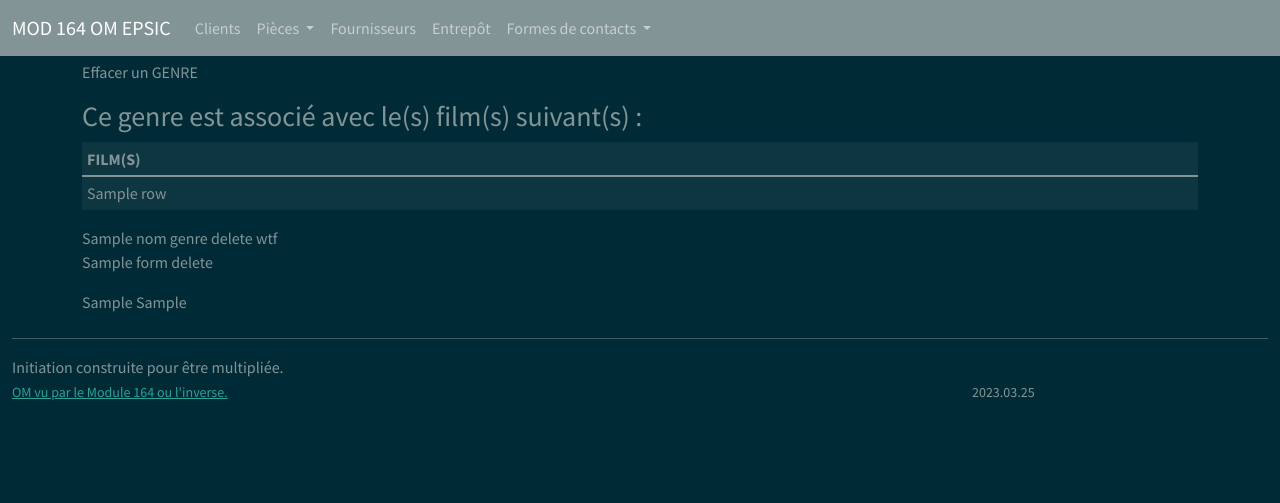
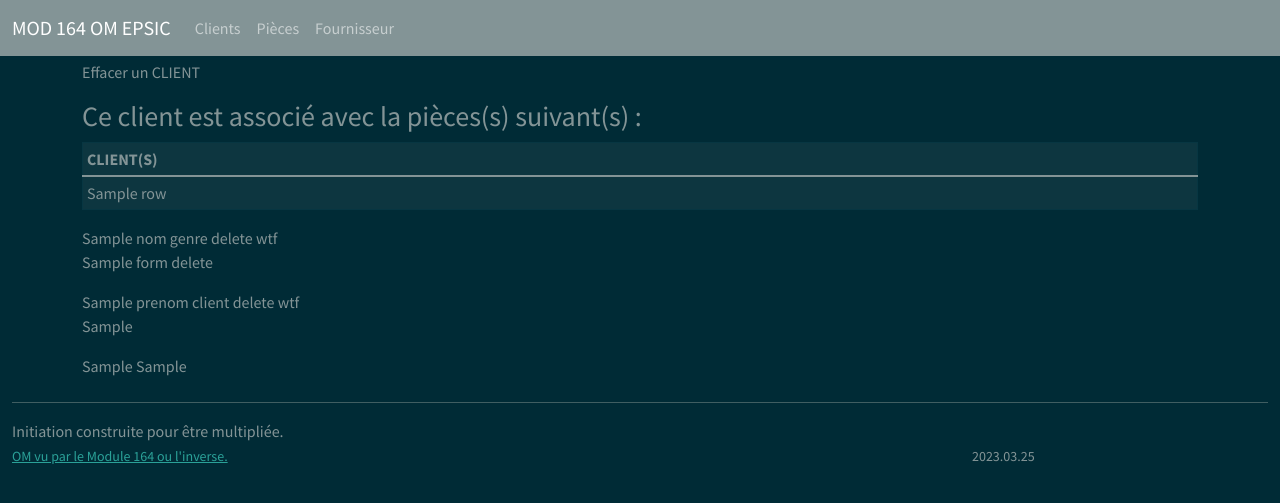
Before and after one commit to Richsam14/gittest2023, a Python web app: template APP_FILMS_164/templates/genres/genre_delete_wtf.html in a window 1280 px wide. Shown: the top 503 px of the page. Run offline with Jinja, Linux system fonts and the light colour scheme; the template is opened without the code that fills it: most values are stand-ins (such as "Sample title", 1, 10 or a date in 2020); some libraries are stand-ins or nearby versions.

Commit message:
Commit (25.05.2023)

```diff
--- a/APP_FILMS_164/genres/gestion_genres_wtf_forms.py
+++ b/APP_FILMS_164/genres/gestion_genres_wtf_forms.py
@@ -76,7 +76,7 @@ class FormWTFDeleteGenre(FlaskForm):
         submit_btn_conf_del : Bouton de confirmation pour effacer un "genre".
         submit_btn_annuler : Bouton qui permet d'afficher la table "t_genre".
     """
-    nom_genre_delete_wtf = StringField("Effacer ce genre")
-    submit_btn_del = SubmitField("Effacer genre")
+    nom_client_delete_wtf = StringField("Effacer ce client")
+    submit_btn_del = SubmitField("Effacer client")
     submit_btn_conf_del = SubmitField("Etes-vous sur d'effacer ?")
     submit_btn_annuler = SubmitField("Annuler")
--- a/APP_FILMS_164/templates/base.html
+++ b/APP_FILMS_164/templates/base.html
@@ -48,32 +48,12 @@
 						<!--		Afficher la liste des genres dans l'ordre (ASC) et tous les genres (0)-->
 						<a class="nav-link" href="{{ url_for('genres_afficher', order_by='ASC', id_genre_sel=0) }}">Clients</a>
 					</li>
-					<li class="nav-item dropdown">
-						<a class="nav-link dropdown-toggle" href="#" id="navdropdownfilms" role="button"
-						   data-bs-toggle="dropdown" aria-expanded="false">
-							Pièces
-						</a>
-						<ul class="dropdown-menu dropdown-menu-dark" aria-labelledby="navbarDarkDropdownMenuLink">
-							<li><a class="nav-link" href="{{ url_for('films_genres_afficher', id_film_sel=0) }}">Clients</a>
-							</li>
-							<li><a class="nav-link" href="{{ url_for('films_genres_afficher', id_film_sel=0) }}">Fournisseurs</a></li>
-						</ul>
-					</li>
 
 					<li class="nav-item">
-						<a class="nav-link" href="{{ url_for('personnes_taille_dict') }}">Fournisseurs</a>
+						<a class="nav-link" href="{{ url_for('personnes_taille_dict') }}">Pièces</a>
 					</li>
 					<li class="nav-item">
-						<a class="nav-link" href="{{ url_for('route_hommage_a_u_x_V_ictim_es_du_monstre_du_mod_1_6_4') }}">Entrepôt</a>
-					</li>
-					<li class="nav-item dropdown">
-						<a class="nav-link dropdown-toggle" href="#" id="navbarDarkDropdownMenuLink" role="button" data-bs-toggle="dropdown" aria-expanded="false">
-							Formes de contacts
-						</a>
-						<ul class="dropdown-menu dropdown-menu-dark" aria-labelledby="navbarDarkDropdownMenuLink">
-							<li><a class="dropdown-item" href="{{ url_for('index') }}">Téléphone</a></li>
-							<li><a class="dropdown-item" href="{{ url_for('mon_premier_wtform') }}">Mail</a></li>
-						</ul>
+						<a class="nav-link" href="{{ url_for('route_hommage_a_u_x_V_ictim_es_du_monstre_du_mod_1_6_4') }}">Fournisseur</a>
 					</li>
 				</ul>
 			</div>
--- a/APP_FILMS_164/templates/genres/genre_delete_wtf.html
+++ b/APP_FILMS_164/templates/genres/genre_delete_wtf.html
@@ -1,26 +1,26 @@
 {% extends "base.html" %}
-{% block title %} Effacer un GENRE (WTF) {% endblock %}
+{% block title %} Effacer un CLIENT (WTF) {% endblock %}
 {% block body %}
 <div class="container">
 	<div class="row">
 		<div class="col-md-12">
 			<p>
-				Effacer un GENRE
+				Effacer un CLIENT
 			</p>
 			<form action="" method="POST" novalidate>
 				<!-- Protection contre les attaques Cross-Site Request Forgery (CSRF) -->
 				{{ form_delete.hidden_tag() }}
 				<table class="table table-bordered table-sm">
 					{% if data_films_associes %}
-						<h3>Ce genre est associé avec le(s) film(s) suivant(s) :</h3>
+						<h3>Ce client est associé avec la pièces(s) suivant(s) :</h3>
 					{% else %}
-						<h3>Ce genre à effacer n'est associé à aucun film.</h3>
+						<h3>Ce client à effacer n'est associé à aucune pièce.</h3>
 					{% endif %}
 					{% if data_films_associes %}
 						<thead>
 							<tr>
 								<th>
-									FILM(S)
+									CLIENT(S)
 								</th>
 							</tr>
 						</thead>
@@ -28,7 +28,7 @@
 							<tbody>
 								<tr>
 									<td>
-										{{ row.nom_film }}
+										{{ row.nom_client }}
 									</td>
 								</tr>
 							</tbody>
@@ -45,6 +45,13 @@
 							<span style="color: red;">[{{ error }}]</span>
 						{% endfor %}
 					</p>
+					<p>
+						{{ form_delete.prenom_client_delete_wtf.label }}<br>
+						{{ form_delete.prenom_client_delete_wtf(size=32) }}<br>
+						{% for error in form_update.prenom_client_delete_wtf.errors %}
+							<span style="color: red;">[{{ error }}]</span>
+						{% endfor %}
+					</p>
 				</div>
 				{{ form_delete.submit_btn_conf_del(class="btn btn-info") }}
 
--- a/APP_FILMS_164/templates/genres/genres_afficher.html
+++ b/APP_FILMS_164/templates/genres/genres_afficher.html
@@ -49,7 +49,7 @@
 							<a class="btn btn-warning" href="{{ url_for('genre_update_wtf', id_genre_btn_edit_html=row.id_client) }}" role="button">Edit</a>
 						</td>
 						<td class="text-center" class="align-middle">
-							<a class="btn btn-danger" href="{{ url_for('genre_delete_wtf', id_genre_btn_delete_html=row.id_genre) }}" role="button">Delete</a>
+							<a class="btn btn-danger" href="{{ url_for('genre_delete_wtf', id_genre_btn_delete_html=row.id_client) }}" role="button">Delete</a>
 						</td>
 					</tr>
 				</tbody>
```
Also changed, not shown: APP_FILMS_164/films_genres/gestion_films_genres_crud.py (+7 -5 lines), APP_FILMS_164/genres/gestion_genres_crud.py (+11 -8 lines).
